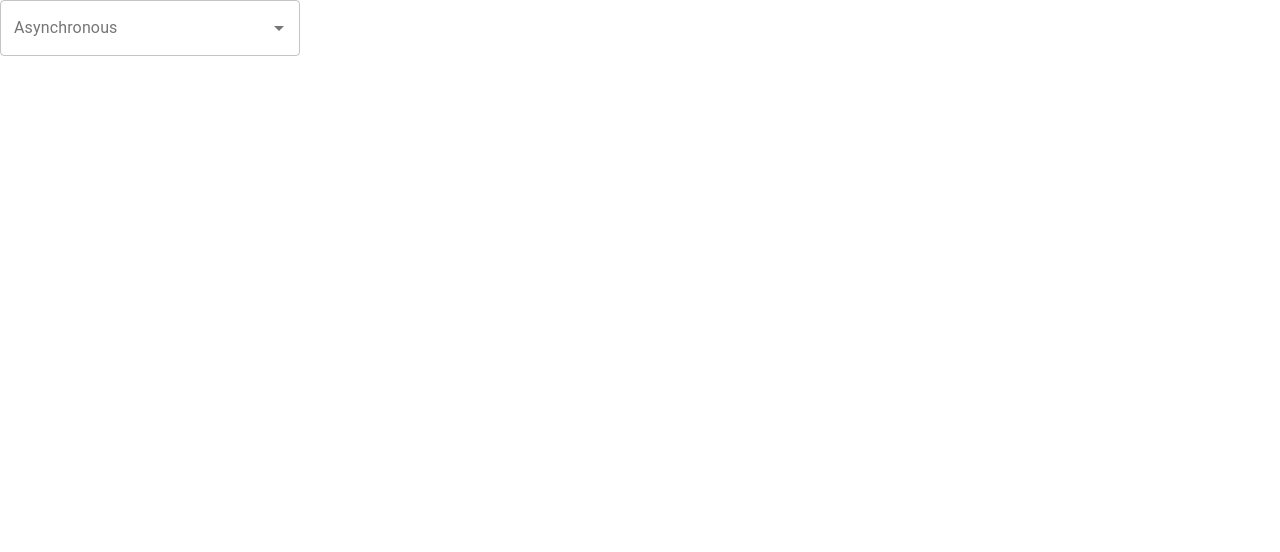
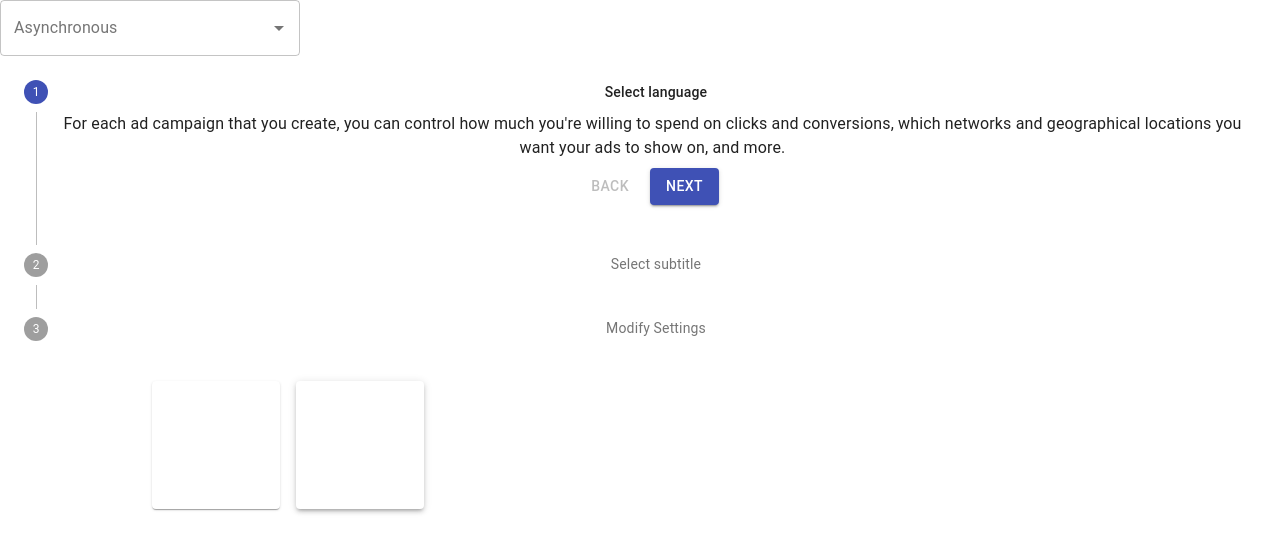
Before and after one commit to amyaitran/subtitle-merger, a React (Create React App) app: page / in a window 1280 px wide. Shown: the top 552 px of the page. Built offline with nearby package versions, Linux system fonts and the light colour scheme.

Commit message:
add more components

```diff
--- a/src/App.tsx
+++ b/src/App.tsx
@@ -1,13 +1,15 @@
 import React from 'react';
 import logo from './logo.svg';
 import './App.css';
-import SearchBar from './components/SearchBar';
+import { SearchBar, Stepper, Paper, Container } from './components';
 
 function App() {
   return (
     <div className="App">
       {/* <header className="App-header"></header> */}
       <SearchBar />
+      <Stepper />
+      <Paper />
     </div>
   );
 }
--- /dev/null
+++ b/src/components/Container.tsx
@@ -0,0 +1,18 @@
+import React from 'react';
+import CssBaseline from '@material-ui/core/CssBaseline';
+import Typography from '@material-ui/core/Typography';
+import Container from '@material-ui/core/Container';
+
+export default function SimpleContainer() {
+  return (
+    <React.Fragment>
+      <CssBaseline />
+      <Container maxWidth="sm">
+        <Typography
+          component="div"
+          style={{ backgroundColor: '#cfe8fc', height: '100vh' }}
+        />
+      </Container>
+    </React.Fragment>
+  );
+}
--- /dev/null
+++ b/src/components/Paper.tsx
@@ -0,0 +1,29 @@
+import React from 'react';
+import { Theme, createStyles, makeStyles } from '@material-ui/core/styles';
+import Paper from '@material-ui/core/Paper';
+
+const useStyles = makeStyles((theme: Theme) =>
+  createStyles({
+    root: {
+      display: 'flex',
+      flexWrap: 'wrap',
+      '& > *': {
+        margin: theme.spacing(1),
+        width: theme.spacing(16),
+        height: theme.spacing(16),
+      },
+    },
+  })
+);
+
+export default function SimplePaper() {
+  const classes = useStyles();
+
+  return (
+    <div className={classes.root}>
+      <Paper elevation={0} />
+      <Paper />
+      <Paper elevation={3} />
+    </div>
+  );
+}
--- /dev/null
+++ b/src/components/Stepper.tsx
@@ -0,0 +1,109 @@
+import React from 'react';
+import { makeStyles, Theme, createStyles } from '@material-ui/core/styles';
+import Stepper from '@material-ui/core/Stepper';
+import Step from '@material-ui/core/Step';
+import StepLabel from '@material-ui/core/StepLabel';
+import StepContent from '@material-ui/core/StepContent';
+import Button from '@material-ui/core/Button';
+import Paper from '@material-ui/core/Paper';
+import Typography from '@material-ui/core/Typography';
+
+const useStyles = makeStyles((theme: Theme) =>
+  createStyles({
+    root: {
+      width: '100%',
+    },
+    button: {
+      marginTop: theme.spacing(1),
+      marginRight: theme.spacing(1),
+    },
+    actionsContainer: {
+      marginBottom: theme.spacing(2),
+    },
+    resetContainer: {
+      padding: theme.spacing(3),
+    },
+  })
+);
+
+function getSteps() {
+  return ['Select language', 'Select subtitle', 'Modify  Settings'];
+}
+
+function getStepContent(step: number) {
+  switch (step) {
+    case 0:
+      return `For each ad campaign that you create, you can control how much
+              you're willing to spend on clicks and conversions, which networks
+              and geographical locations you want your ads to show on, and more.`;
+    case 1:
+      return 'An ad group contains one or more ads which target a shared set of keywords.';
+    case 2:
+      return `Try out different ad text to see what brings in the most customers,
+              and learn how to enhance your ads using features like ad extensions.
+              If you run into any problems with your ads, find out how to tell if
+              they're running and how to resolve approval issues.`;
+    default:
+      return 'Unknown step';
+  }
+}
+
+export default function VerticalLinearStepper() {
+  const classes = useStyles();
+  const [activeStep, setActiveStep] = React.useState(0);
+  const steps = getSteps();
+
+  const handleNext = () => {
+    setActiveStep((prevActiveStep) => prevActiveStep + 1);
+  };
+
+  const handleBack = () => {
+    setActiveStep((prevActiveStep) => prevActiveStep - 1);
+  };
+
+  const handleReset = () => {
+    setActiveStep(0);
+  };
+
+  return (
+    <div className={classes.root}>
+      <Stepper activeStep={activeStep} orientation="vertical">
+        {steps.map((label, index) => (
+          <Step key={label}>
+            <StepLabel>{label}</StepLabel>
+            <StepContent>
+              <Typography>{getStepContent(index)}</Typography>
+              <div className={classes.actionsContainer}>
+                <div>
+                  <Button
+                    disabled={activeStep === 0}
+                    onClick={handleBack}
+                    className={classes.button}
+                  >
+                    Back
+                  </Button>
+                  <Button
+                    variant="contained"
+                    color="primary"
+                    onClick={handleNext}
+                    className={classes.button}
+                  >
+                    {activeStep === steps.length - 1 ? 'Finish' : 'Next'}
+                  </Button>
+                </div>
+              </div>
+            </StepContent>
+          </Step>
+        ))}
+      </Stepper>
+      {activeStep === steps.length && (
+        <Paper square elevation={0} className={classes.resetContainer}>
+          <Typography>All steps completed - you&apos;re finished</Typography>
+          <Button onClick={handleReset} className={classes.button}>
+            Reset
+          </Button>
+        </Paper>
+      )}
+    </div>
+  );
+}
--- /dev/null
+++ b/src/components/index.ts
@@ -0,0 +1,4 @@
+export { default as Paper } from './Paper';
+export { default as SearchBar } from './SearchBar';
+export { default as Stepper } from './Stepper';
+export { default as Container } from './Container';
```
